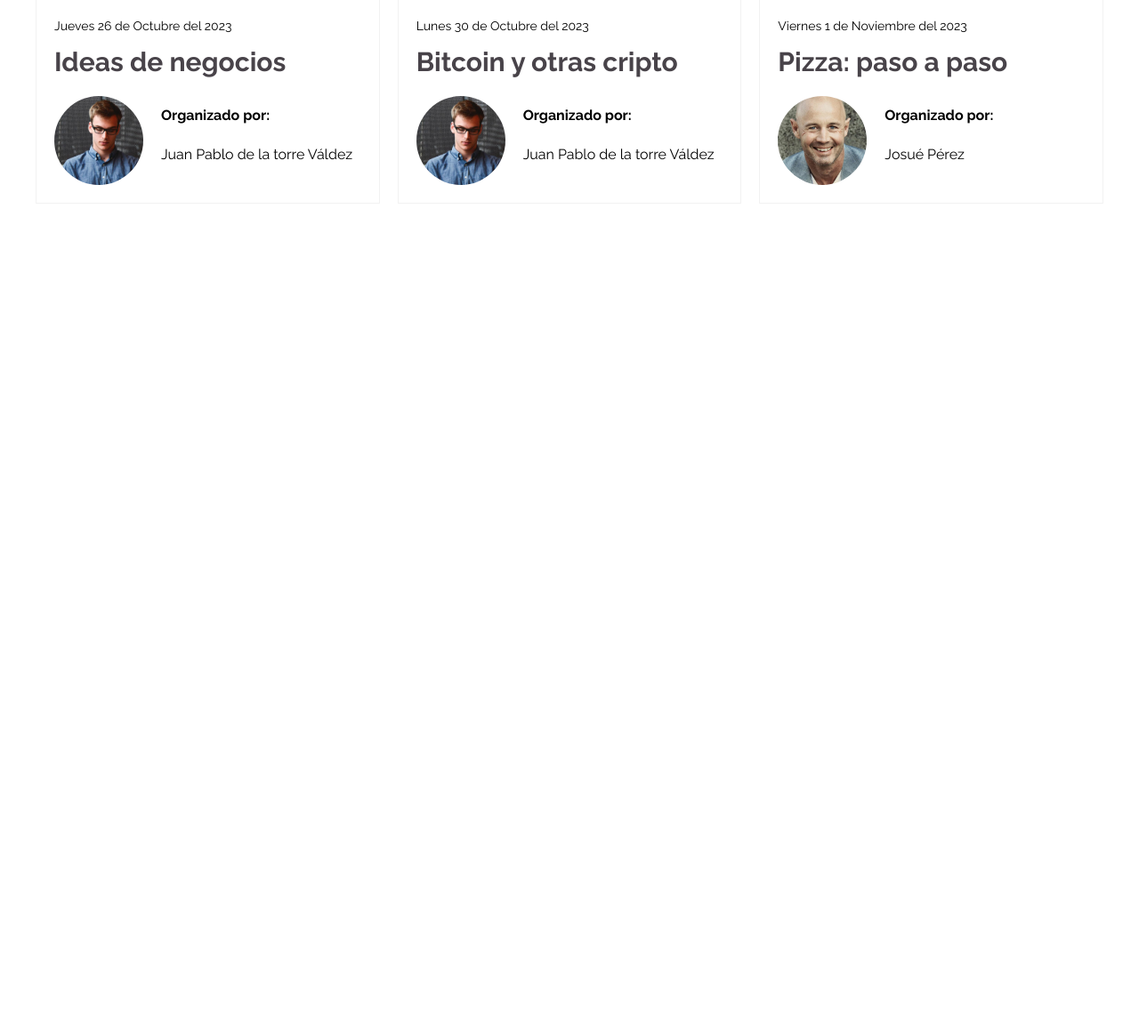
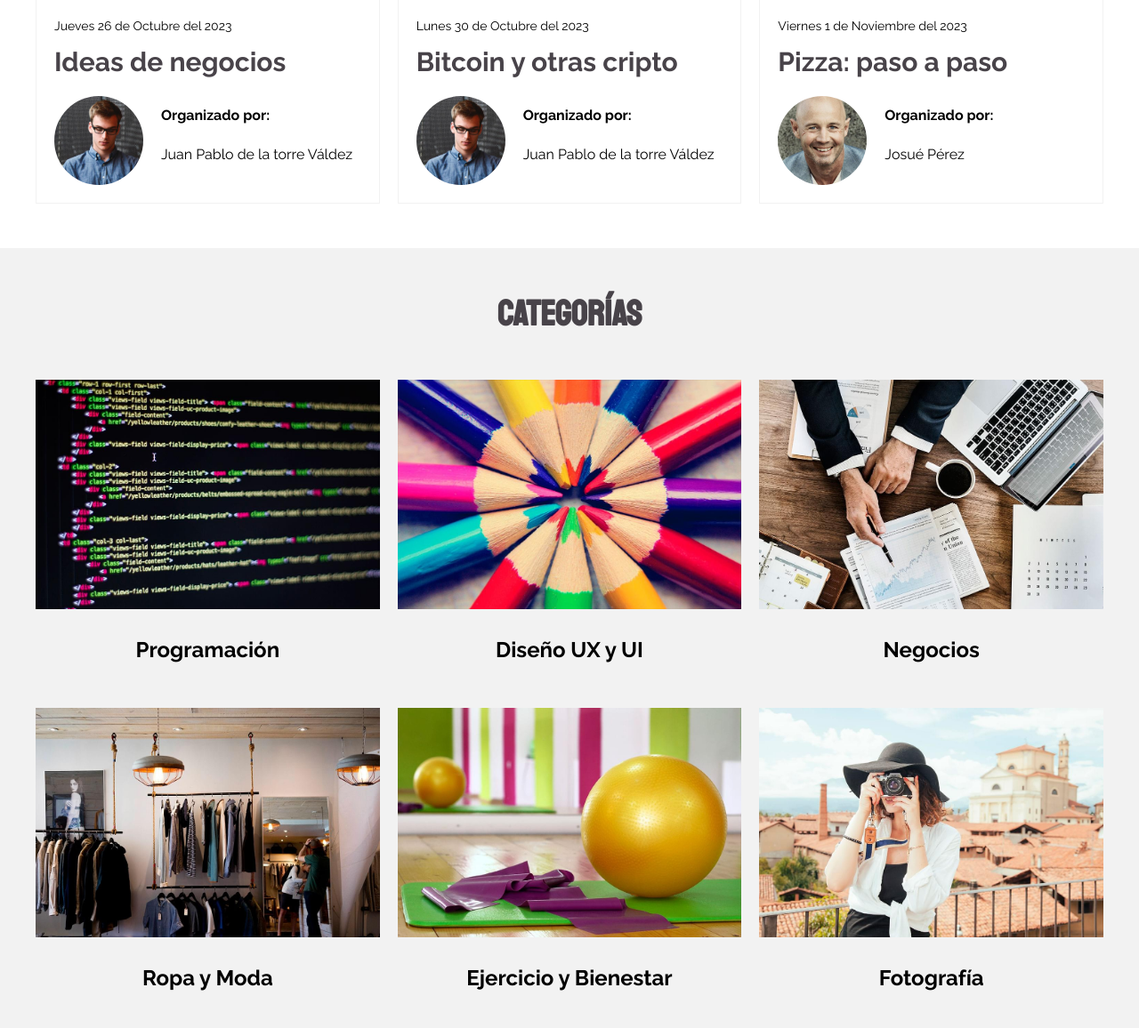
Before and after one commit to Geovanex24/meeti, a website: page index.html in a window 1280 px wide. Shown: the part 1316-2472 px from the top of the page at 89% size. Before the commit the page ends 1595 px from the top, so only its background shows below. Drawn offline with Linux system fonts and the light colour scheme.

Commit message:
feat: Add categories

```diff
--- a/index.html
+++ b/index.html
@@ -123,6 +123,61 @@
             </div> <!-- .evento -->
         </div>
     </main>
+
+    <section class="categorias">
+        <h2 class="categorias__heading">Categorías</h2>
+
+        <ul class="categorias__grid contenedor">
+            <li class="categoria">
+                <img src="build/img/categoria_1.jpg" alt="Imagen de la categoría" class="categoria__imagen">
+                <p class="categoria__nombre">Programación</p>
+            </li>
+            <li class="categoria">
+                <img src="build/img/categoria_2.jpg" alt="Imagen de la categoría" class="categoria__imagen">
+                <p class="categoria__nombre">Diseño UX y UI</p>
+            </li>
+            <li class="categoria">
+                <img src="build/img/categoria_3.jpg" alt="Imagen de la categoría" class="categoria__imagen">
+                <p class="categoria__nombre">Negocios</p>
+            </li>
+            <li class="categoria">
+                <img src="build/img/categoria_4.jpg" alt="Imagen de la categoría" class="categoria__imagen">
+                <p class="categoria__nombre">Ropa y Moda</p>
+            </li>
+            <li class="categoria">
+                <img src="build/img/categoria_5.jpg" alt="Imagen de la categoría" class="categoria__imagen">
+                <p class="categoria__nombre">Ejercicio y Bienestar</p>
+            </li>
+            <li class="categoria">
+                <img src="build/img/categoria_6.jpg" alt="Imagen de la categoría" class="categoria__imagen">
+                <p class="categoria__nombre">Fotografía</p>
+            </li>
+            <li class="categoria">
+                <img src="build/img/categoria_7.jpg" alt="Imagen de la categoría" class="categoria__imagen">
+                <p class="categoria__nombre">Comida</p>
+            </li>
+            <li class="categoria">
+                <img src="build/img/categoria_8.jpg" alt="Imagen de la categoría" class="categoria__imagen">
+                <p class="categoria__nombre">Diseño interior</p>
+            </li>
+            <li class="categoria">
+                <img src="build/img/categoria_9.jpg" alt="Imagen de la categoría" class="categoria__imagen">
+                <p class="categoria__nombre">Café</p>
+            </li>
+            <li class="categoria">
+                <img src="build/img/categoria_10.jpg" alt="Imagen de la categoría" class="categoria__imagen">
+                <p class="categoria__nombre">Cine</p>
+            </li>
+            <li class="categoria">
+                <img src="build/img/categoria_11.jpg" alt="Imagen de la categoría" class="categoria__imagen">
+                <p class="categoria__nombre">Libros</p>
+            </li>
+            <li class="categoria">
+                <img src="build/img/categoria_12.jpg" alt="Imagen de la categoría" class="categoria__imagen">
+                <p class="categoria__nombre">Emprendimiento</p>
+            </li>
+        </ul>
+    </section>
 </body>
 
 </html>
--- /dev/null
+++ b/src/scss/ui/contenido/_categorias.scss
@@ -0,0 +1,32 @@
+@use "base/variables" as v;
+@use "base/mixins" as m;
+
+.categorias {
+  background-color: v.$grisClaro;
+  padding: 5rem 0;
+
+  &__heading {
+    @include m.heading;
+  }
+
+  &__grid {
+    margin-top: 5rem;
+
+    @include m.grid(1, 4rem);
+
+    @include m.tablet {
+      @include m.grid(2, 2rem);
+    }
+    @include m.desktop {
+      @include m.grid(3, 2rem);
+    }
+  }
+}
+
+.categoria {
+  &__nombre {
+    font-size: 2.4rem;
+    text-align: center;
+    font-weight: 700;
+  }
+}
--- a/src/scss/ui/contenido/_index.scss
+++ b/src/scss/ui/contenido/_index.scss
@@ -1,3 +1,4 @@
 @forward "hero";
 @forward "busqueda";
 @forward "eventos";
+@forward "categorias";
```
Also changed, not shown: build/css/app.css, 1 other file.
